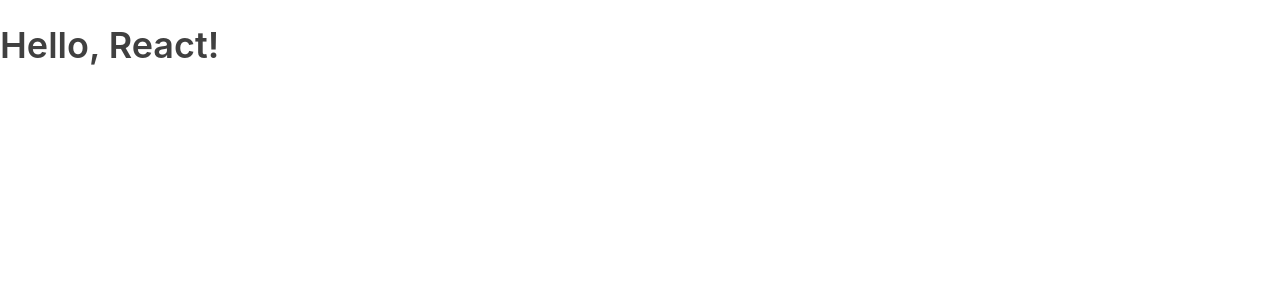
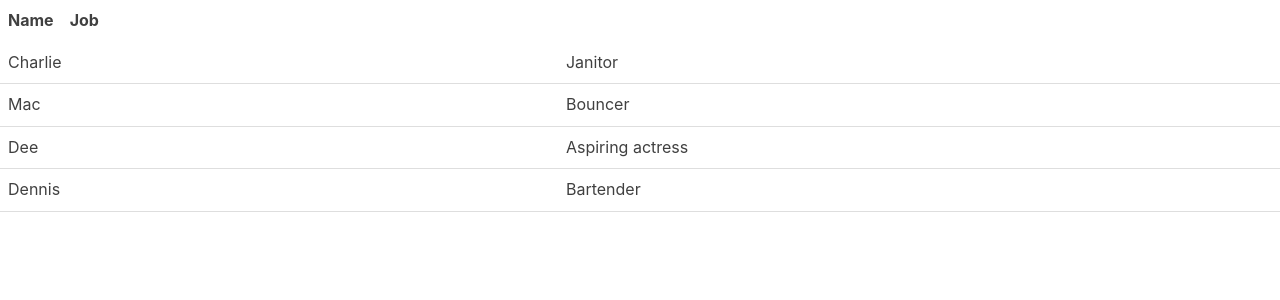
Before and after one commit to AngryGrizzlyBear/React_Tutorial, a React (Create React App) app in the folder react_tutorial/: page / in a window 1280 px wide. Shown: the top 300 px of the page. Built offline with nearby package versions, Linux system fonts and the light colour scheme.

Commit message:
Class Component Review.

```diff
--- a/react_tutorial/src/App.js
+++ b/react_tutorial/src/App.js
@@ -1,10 +1,12 @@
 import React, {Component} from 'react';
+import Table from './Table';
+
 
 class App extends Component {
     render() {
         return (
-            <div className="App">
-                <h1>Hello, React!</h1>
+            <div className="Container">
+                <Table />
             </div>
         );
     }
--- /dev/null
+++ b/react_tutorial/src/Table.js
@@ -0,0 +1,36 @@
+import React, {Component} from 'react';
+
+class Table extends Component{
+    render() {
+        return(
+            <table>
+            <thread>
+                <tr>
+                    <th>Name</th>
+                    <th>Job</th>
+                </tr>
+            </thread>
+                <tbody>
+                <tr>
+                    <td>Charlie</td>
+                    <td>Janitor</td>
+                </tr>
+                <tr>
+                    <td>Mac</td>
+                    <td>Bouncer</td>
+                </tr>
+                <tr>
+                    <td>Dee</td>
+                    <td>Aspiring actress</td>
+                </tr>
+                <tr>
+                    <td>Dennis</td>
+                    <td>Bartender</td>
+                </tr>
+                </tbody>
+            </table>
+        );
+    }
+}
+
+export default Table;
```
